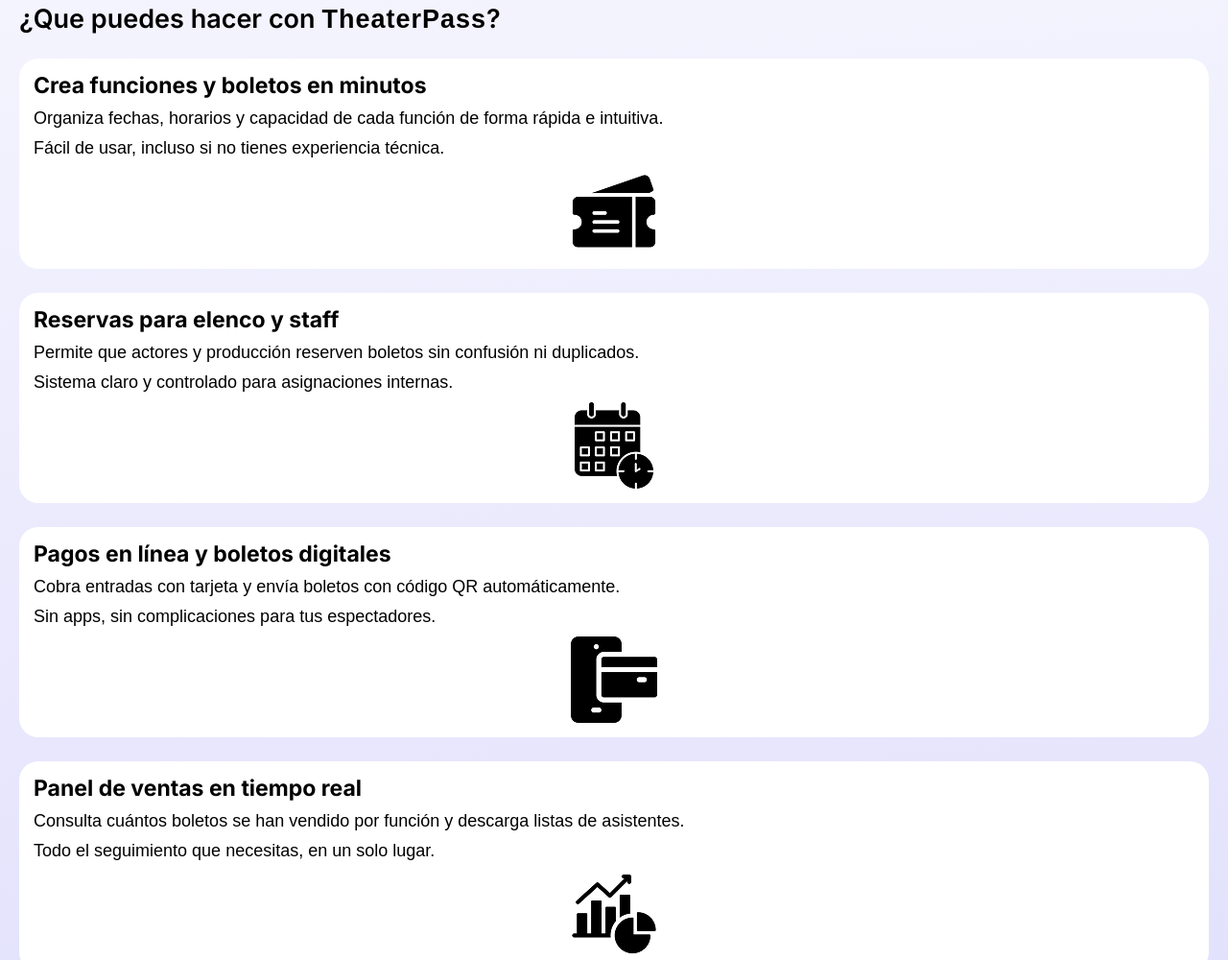
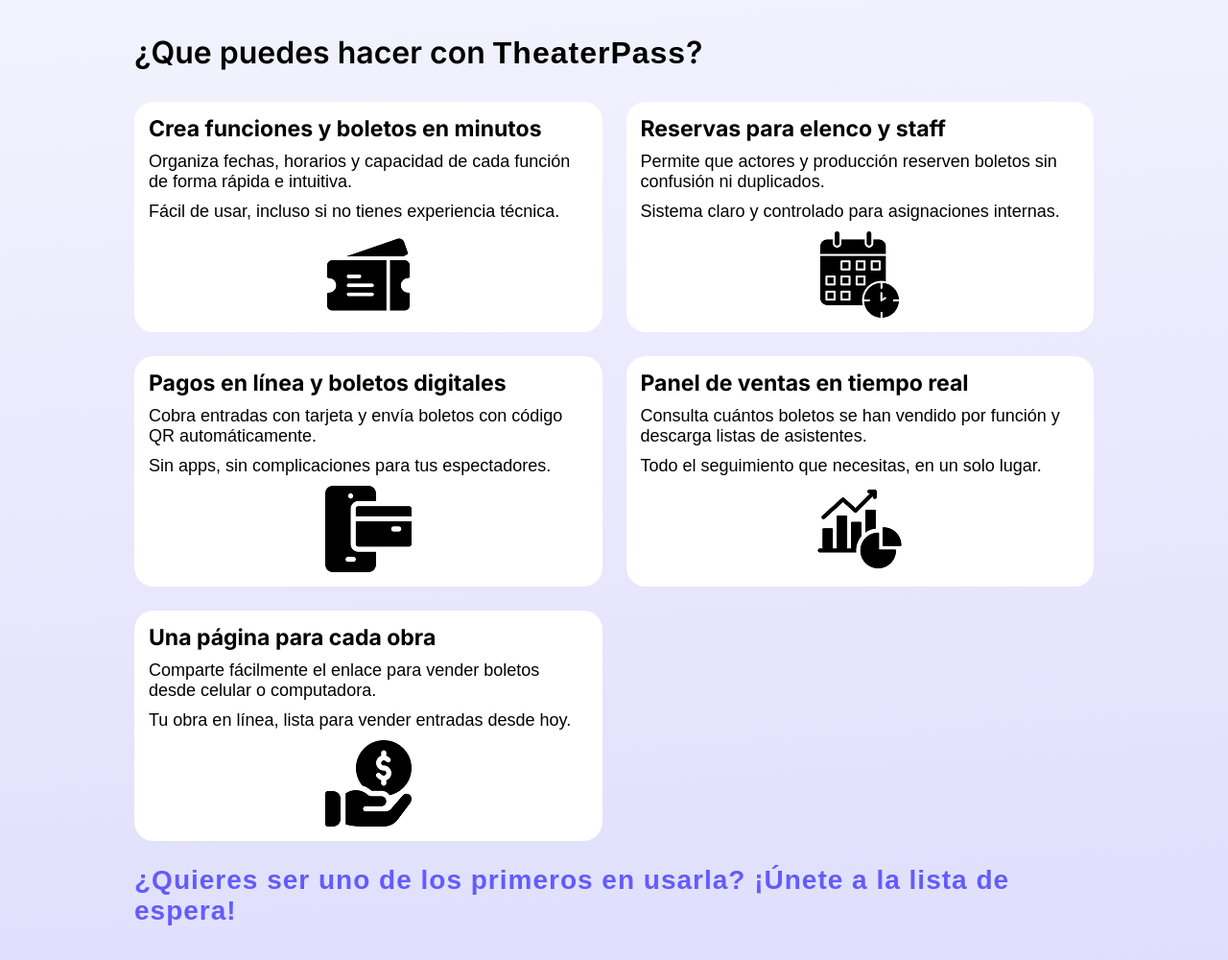
Before and after one commit to irvingvjuarez/theaterpass, a plain HTML site: page src/index.html in a window 1280 px wide. Shown: the part 680-1680 px from the top of the page at 96% size. Drawn offline with Linux system fonts and the light colour scheme; a web font is replaced by a local one.

Commit message:
Funciones section done in desktop

```diff
--- a/src/index.html
+++ b/src/index.html
@@ -5,7 +5,7 @@
     <meta name="viewport" content="width=device-width, initial-scale=1.0">
     <title>Theater Pass</title>
     <link rel="stylesheet" href="./styles.css">
-    <link rel="icon" type="image/x-icon" href="../static/Icon.ico">
+    <link rel="icon" type="image/x-icon" href="../static/Icon.png">
 
     <link rel="preconnect" href="https://fonts.googleapis.com">
     <link rel="preconnect" href="https://fonts.gstatic.com" crossorigin>
@@ -26,54 +26,76 @@
         </div>
     </header>
 
-    <main>
     <section class="funciones">
+        <div class="container-block">
             <h2 class="inter-semi-bold">
                 ¿Que puedes hacer con <span class="fira-sans-condensed-black">TheaterPass</span>?
             </h2>
+
+            <div class="cards-container">
                 <article>
                     <h3 class="inter-bold">Crea funciones y boletos en minutos</h3>
+                    <div class="content">
+                        <div class="content-text">
                             <p class="fira-sans-condensed-regular">Organiza fechas, horarios y capacidad de cada función de forma rápida e intuitiva.</p>
                             <p class="fira-sans-condensed-regular">Fácil de usar, incluso si no tienes experiencia técnica.</p>
+                        </div>
                         <img class="img-logo" src="../static/ticket.png" alt="Ticket">
+                    </div>
                 </article>
 
                 <article>
                     <h3 class="inter-bold">Reservas para elenco y staff</h3>
+                    <div class="content">
+                        <div class="content-text">
                             <p class="fira-sans-condensed-regular">Permite que actores y producción reserven boletos sin confusión ni duplicados.</p>
                             <p class="fira-sans-condensed-regular">Sistema claro y controlado para asignaciones internas.</p>
+                        </div>
                         <img class="img-logo" src="../static/calendar.png" alt="Calendar">
+                    </div>
                 </article>
 
                 <article>
                     <h3 class="inter-bold">Pagos en línea y boletos digitales</h3>
+                    <div class="content">
+                        <div class="content-text">
                             <p class="fira-sans-condensed-regular">Cobra entradas con tarjeta y envía boletos con código QR automáticamente.</p>
                             <p class="fira-sans-condensed-regular">Sin apps, sin complicaciones para tus espectadores.</p>
+                        </div>
                         <img class="img-logo" src="../static/online-payment.png" alt="Online Payment">
+                    </div>
                 </article>
 
                 <article>
                     <h3 class="inter-bold">Panel de ventas en tiempo real</h3>
+                    <div class="content">
+                        <div class="content-text">
                             <p class="fira-sans-condensed-regular">Consulta cuántos boletos se han vendido por función y descarga listas de asistentes.</p>
                             <p class="fira-sans-condensed-regular">Todo el seguimiento que necesitas, en un solo lugar.</p>
+                        </div>
                         <img class="img-logo" src="../static/chart.png" alt="Chart">
+                    </div>
                 </article>
 
                 <article>
                     <h3 class="inter-bold">Una página para cada obra</h3>
+                    <div class="content">
+                        <div class="content-text">
                             <p class="fira-sans-condensed-regular">Comparte fácilmente el enlace para vender boletos desde celular o computadora.</p>
                             <p class="fira-sans-condensed-regular">Tu obra en línea, lista para vender entradas desde hoy.</p>
+                        </div>
                         <img class="img-logo" src="../static/money-exchange.png" alt="Money Exchange">
+                    </div>
                 </article>
+            </div>
 
             <span class="fira-sans-condensed-black primary-text">
                 ¿Quieres ser uno de los primeros en usarla? ¡Únete a la lista de espera!
             </span>
 
             <button class="fira-sans-condensed-bold cta">Unirme a lista de espera</button>
+        </div>
     </section>
-
-    </main>
 
     <section class="casos-uso">
         <h2 class="inter-semi-bold">
@@ -187,13 +209,9 @@
             <span></span>
             <div>
                 <h3 class="inter-bold">Reservas confusas</h3>
-                <br>
                 <p class="fira-sans-condensed-regular">Actores que piden boletos por mensaje…</p>
-                <br>
                 <p class="fira-sans-condensed-regular">Familiares que “te apartaron 2 lugares” pero no pagaron…</p>
-                <br>
                 <p class="fira-sans-condensed-regular">Y nadie sabe cuántos asientos quedan realmente.</p>
-                <br>
                 <p class="fira-sans-condensed-regular">“A veces reservaban boletos y ni llegaban. No sabíamos si podíamos venderlos o no.”</p>
             </div>
         </article>
@@ -202,9 +220,7 @@
             <span></span>
             <div>
                 <h3 class="inter-bold">Cobros desordenados</h3>
-                <br>
                 <p class="fira-sans-condensed-regular">Transferencias por WhatsApp, capturas de pantalla, pagos que nunca llegaron, y dinero que se mezcla con el de otras cosas.</p>
-                <br>
                 <p class="fira-sans-condensed-regular">“Teníamos que revisar el estado de cuenta para ver quién sí pagó. Perdíamos tiempo y dinero.”</p>
             </div>
         </article>
@@ -213,13 +229,9 @@
             <span></span>
             <div>
                 <h3 class="inter-bold">Listas manuales</h3>
-                <br>
                 <p class="fira-sans-condensed-regular">Nombres anotados en libretas o hojas de Excel mal sincronizadas.</p>
-                <br>
                 <p class="fira-sans-condensed-regular">Cambios de último momento que se pierden.</p>
-                <br>
                 <p class="fira-sans-condensed-regular">Y el día de la función, nadie sabe quién sí va y quién no.</p>
-                <br>
                 <p class="fira-sans-condensed-regular">“Había funciones con gente de pie y otras medio vacías… porque no llevábamos control.”</p>
             </div>
         </article>
@@ -228,11 +240,8 @@
             <span></span>
             <div>
                 <h3 class="inter-bold">Mala experiencia para el público</h3>
-                <br>
                 <p class="fira-sans-condensed-regular">El espectador tiene que escribir, esperar respuesta, pagar aparte, mandar comprobante…</p>
-                <br>
                 <p class="fira-sans-condensed-regular">Todo eso para poder asistir a una obra.</p>
-                <br>
                 <p class="fira-sans-condensed-regular">“Varias personas querían ir, pero se les complicó tanto que ya no compraron.”</p>
             </div>
         </article>
--- a/src/styles.css
+++ b/src/styles.css
@@ -3,6 +3,9 @@
     --secondary: #CCCAFA;
     --white: #FFFFFF;
     --black: #404040;
+    --large-mobile: 500px;
+    --tablet: 768px;
+    --desktop: 1000px;
 }
 * {
     margin: 0;
@@ -100,10 +103,52 @@
     }
 }
 
+.container-block {
+    max-width: 1000px;
+    margin: 0 auto;
+}
+
+.logotype {
+    display: block;
+    font-size: 1.75rem;
+    margin: 15px 0 30px 0;
+}
+
+h1 {
+    line-height: 3.125rem;
+    font-size: 2rem;
+    letter-spacing: 0.04em;
+
+    @media screen and (min-width: 500px) {
+        font-size: 2.5rem;
+        line-height: 3.7rem;
+    }
+}
+
+h2 {
+    font-size: 1.5rem;
+    margin-bottom: 1rem;
+
+    @media screen and (min-width: 500px) {
+        font-size: 2rem;
+        margin-block: 2rem;
+    }
+}
+
+p {
+    margin-block: 0.5rem;
+    font-size: 1rem;
+
+    @media screen and (min-width: 500px) {
+        font-size: 1.5rem;
+        margin-block: 1.5rem;
+    }
+}
+
 /* SPECIFIC SECTIONS */
 header {
     color: var(--white);
-    border-radius: 0 0 20px 20px;
+    border-radius: 0 0 35px 35px;
     background: var(--primary);
     background: linear-gradient(356deg,var(--secondary) 0%, var(--primary) 100%);
 
@@ -118,7 +163,6 @@
         .container-block {
             display: grid;
             grid-template-columns: 60% 40%;
-            max-width: 1000px;
             height: 100%;
         }
 
@@ -137,36 +181,58 @@
     }
 }
 
+section.funciones {
+    .cta {
+        margin-block: 45px;
+    }
 
-.logotype {
-    display: block;
-    font-size: 1.75rem;
-    margin: 15px 0 30px 0;
-}
+    .primary-text {
+        font-size: 28px;
+    }
 
-.container-block {
-    max-width: 1200px;
-    margin: 0 auto;
-}
+    .cards-container {
+        display: grid;
+        gap: 25px;
+        margin-bottom: 25px;
 
-h1 {
-    line-height: 3.125rem;
-    font-size: 2rem;
-    letter-spacing: 0.04em;
+        article {
+            display: block;
+            border-radius: 20px;
+            background-color: var(--white);
+            padding: 15px;
+            container-type: inline-size;
 
-    @media screen and (min-width: 500px) {
-        font-size: 2.5rem;
-        line-height: 3.7rem;
+            h3 {
+                font-size: 23px;
+                line-height: 27px;
+            }
+
+            p {
+                font-size: 18px;
+                margin-block: 10px;
+            }
+
+            img {
+                margin: auto;
+            }
+        }
+
+        @container (min-width: 600px) {
+            article {
+                div.content {
+                    display: grid;
+                    grid-template-columns: 70% 1fr;
+                }
+            }
+        }
     }
-}
 
-p {
-    margin-block: 1rem;
-    font-size: 1rem;
 
-    @media screen and (min-width: 500px) {
-        font-size: 1.5rem;
-        margin-block: 1.5rem;
+    @media screen and (min-width: 768px) {
+        .cards-container {
+            display: grid;
+            grid-template-columns: 1fr 1fr;
+        }
     }
 }
 
@@ -186,43 +252,6 @@
 
         border-radius: 20px;
         border: solid 1px var(--primary);
-    }
-}
-
-section.funciones {
-    .cta {
-        margin-block: 45px;
-    }
-
-    .primary-text {
-        font-size: 28px;
-    }
-
-    h2 {
-        font-size: 27px;
-        margin-bottom: 25px;
-    }
-
-    article {
-        display: block;
-        border-radius: 20px;
-        background-color: var(--white);
-        padding: 15px;
-        margin-bottom: 25px;
-
-        h3 {
-            font-size: 23px;
-            line-height: 27px;
-        }
-
-        p {
-            font-size: 18px;
-            margin-block: 10px;
-        }
-
-        img {
-            margin: 0 auto;
-        }
     }
 }
 
```
Also changed, not shown: static/Icon.ico, static/Icon.png (added). Lines whose indentation alone changed are shown as unchanged.
